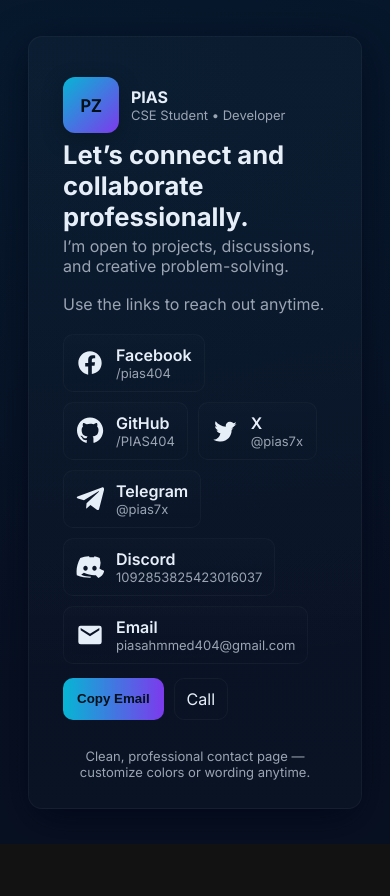
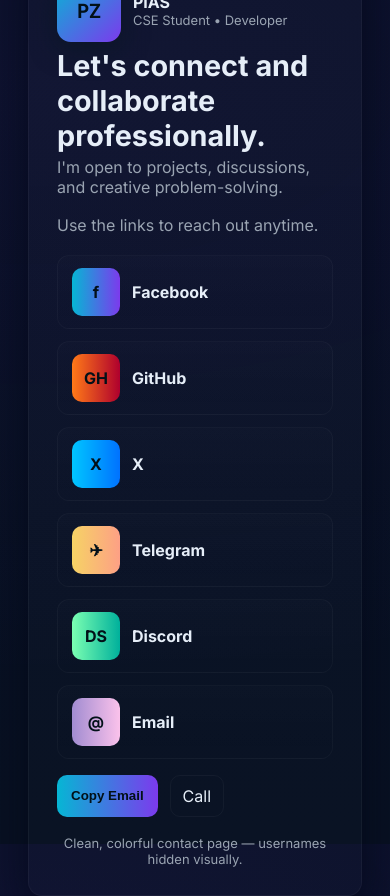
Before and after one commit to PIAS404/contact, a plain HTML site: page index.html in a window 390 px wide. Before the commit the page ends 844 px from the top, so only its background shows below. Drawn offline with Linux system fonts and the light colour scheme.

Commit message:
Refactor contact page layout and styles
Updated styles and structure for improved aesthetics and functionality. Enhanced social media links and adjusted layout for better responsiveness.

```diff
--- a/index.html
+++ b/index.html
@@ -7,106 +7,120 @@
   <link href="https://fonts.googleapis.com/css2?family=Inter:wght@300;400;600;700&family=Roboto+Mono:wght@400;700&display=swap" rel="stylesheet">
   <style>
     :root{
-      --bg:#0f1724;
+      --bg:#071024;
       --card:#0b1220;
       --muted:#9aa4b2;
-      --accent:#06b6d4;
       --glass: rgba(255,255,255,0.03);
+      --accent-a: linear-gradient(90deg,#06b6d4,#7c3aed);
+      --accent-b: linear-gradient(90deg,#ff7a18,#af002d);
+      --accent-c: linear-gradient(90deg,#00c6ff,#0072ff);
+      --accent-d: linear-gradient(90deg,#f6d365,#fda085);
+      --accent-e: linear-gradient(90deg,#7bffb2,#00b09b);
       color-scheme: dark;
       font-family: 'Inter', system-ui, -apple-system, 'Segoe UI', Roboto, 'Helvetica Neue', Arial;
     }
     *{box-sizing:border-box}
     html,body{height:100%;margin:0}
     body{
-      background: radial-gradient(1200px 600px at 10% 10%, rgba(6,182,212,0.06), transparent),
+      background:
+        radial-gradient(1200px 600px at 10% 10%, rgba(124,58,237,0.06), transparent),
         linear-gradient(180deg,#071024 0%, #081122 100%);
       display:flex;align-items:center;justify-content:center;padding:28px;color:#e6eef8;
     }
-
-    .container{width:100%;max-width:960px}
-    /* এখন এক কলাম লেআউট */
+    .container{width:100%;max-width:980px}
     .card{
-      display:block;
-      gap:28px;
       background:linear-gradient(180deg, rgba(255,255,255,0.02), rgba(255,255,255,0.01));
       border-radius:14px;padding:28px;border:1px solid rgba(255,255,255,0.04);box-shadow:0 12px 40px rgba(2,6,23,0.7);
     }
 
-    /* Intro */
-    .intro{padding:12px 6px}
     .brand{display:flex;align-items:center;gap:12px}
     .logo{
-      width:56px;height:56px;border-radius:12px;background:linear-gradient(135deg,var(--accent), #7c3aed);display:flex;align-items:center;justify-content:center;font-weight:700;font-family:'Roboto Mono', monospace;color:#021018;font-size:18px;box-shadow:0 6px 18px rgba(7,22,33,0.6)
+      width:64px;height:64px;border-radius:14px;background:linear-gradient(135deg,#06b6d4,#7c3aed);display:flex;align-items:center;justify-content:center;font-weight:800;font-family:'Roboto Mono',monospace;color:#021018;font-size:20px;box-shadow:0 8px 26px rgba(7,22,33,0.6)
     }
-    h1{margin:6px 0 4px;font-size:1.6rem}
+    h1{margin:6px 0 4px;font-size:1.8rem}
     .subtitle{color:var(--muted);margin:0 0 14px}
     .desc{color:var(--muted);line-height:1.5;margin-bottom:18px}
 
-    .social-grid{display:flex;flex-wrap:wrap;gap:10px;margin-top:6px}
-    .link-card{display:flex;align-items:center;gap:12px;padding:10px 12px;border-radius:10px;background:linear-gradient(180deg, rgba(255,255,255,0.01), transparent);border:1px solid rgba(255,255,255,0.03);min-width:220px;text-decoration:none;color:inherit;transition:transform .14s ease, box-shadow .14s ease}
-    .link-card:hover{transform:translateY(-6px);box-shadow:0 12px 30px rgba(2,6,23,0.5)}
-    .link-card .icon{width:28px;height:28px;flex-shrink:0}
-    .link-meta{display:flex;flex-direction:column}
-    .link-title{font-weight:600}
-    .link-sub{font-size:13px;color:var(--muted)}
+    .social-grid{display:grid;grid-template-columns:repeat(3,1fr);gap:12px;margin-top:6px}
+    .link-card{
+      display:flex;align-items:center;gap:12px;padding:12px 14px;border-radius:12px;
+      background:linear-gradient(180deg, rgba(255,255,255,0.01), rgba(255,255,255,0.00));
+      border:1px solid rgba(255,255,255,0.03);text-decoration:none;color:inherit;transition:transform .14s ease, box-shadow .14s ease;
+      min-height:64px;
+    }
+    .link-card:hover{transform:translateY(-6px);box-shadow:0 18px 40px rgba(7,22,33,0.6)}
+    .icon-wrap{width:48px;height:48px;border-radius:10px;display:flex;align-items:center;justify-content:center;color:#021018;font-weight:700;flex-shrink:0}
+    .meta{display:flex;flex-direction:column}
+    .link-title{font-weight:700}
+    /* hide username text visually but keep accessible through aria-label */
+    .link-sub{display:none}
 
-    /* নিচের বোতন */
-    .actions{display:flex;gap:10px;margin-top:14px;flex-wrap:wrap}
-    .btn-primary{background:linear-gradient(90deg,var(--accent), #7c3aed);padding:10px 14px;border-radius:10px;color:#021018;font-weight:700;border:none;cursor:pointer;text-decoration:none}
+    /* give each card a colorful accent using nth-child */
+    .social-grid a:nth-child(1) .icon-wrap{background:var(--accent-a)}
+    .social-grid a:nth-child(2) .icon-wrap{background:var(--accent-b)}
+    .social-grid a:nth-child(3) .icon-wrap{background:var(--accent-c)}
+    .social-grid a:nth-child(4) .icon-wrap{background:var(--accent-d)}
+    .social-grid a:nth-child(5) .icon-wrap{background:var(--accent-e)}
+    .social-grid a:nth-child(6) .icon-wrap{background:linear-gradient(90deg,#a18cd1,#fbc2eb)}
+
+    .actions{display:flex;gap:12px;margin-top:16px;flex-wrap:wrap}
+    .btn-primary{background:linear-gradient(90deg,#06b6d4,#7c3aed);padding:10px 14px;border-radius:10px;color:#021018;font-weight:700;border:none;cursor:pointer;text-decoration:none}
     .btn-ghost{padding:10px 12px;border-radius:10px;border:1px solid rgba(255,255,255,0.04);background:transparent;color:inherit;text-decoration:none}
 
-    footer{margin-top:16px;text-align:center;color:var(--muted);font-size:13px}
+    footer{margin-top:18px;text-align:center;color:var(--muted);font-size:13px}
 
     @media (max-width:880px){
-      .link-card{min-width:45%}
+      .social-grid{grid-template-columns:repeat(2,1fr)}
+    }
+    @media (max-width:520px){
+      .social-grid{grid-template-columns:1fr}
     }
   </style>
 </head>
 <body>
   <div class="container">
     <main class="card" role="main">
-      <div class="intro">
-        <div class="brand">
+      <div class="brand" style="margin-bottom:6px">
         <div class="logo">PZ</div>
         <div>
-            <div style="font-weight:700">PIAS</div>
+          <div style="font-weight:800">PIAS</div>
           <div style="font-size:13px;color:var(--muted)">CSE Student • Developer</div>
         </div>
       </div>
 
-        <h1>Let’s connect and collaborate professionally.</h1>
-        <p class="subtitle">I’m open to projects, discussions, and creative problem-solving.</p>
+      <h1>Let's connect and collaborate professionally.</h1>
+      <p class="subtitle">I'm open to projects, discussions, and creative problem-solving.</p>
       <p class="desc">Use the links to reach out anytime.</p>
 
       <div class="social-grid" aria-label="Contact links">
-          <a class="link-card" href="https://www.facebook.com/pias404" target="_blank" rel="noopener noreferrer">
-            <span class="icon" aria-hidden="true"><svg width="28" height="28" viewBox="0 0 24 24" fill="currentColor"><path d="M22 12.07C22 6.48 17.52 2 11.93 2S2 6.48 2 12.07c0 4.96 3.66 9.07 8.43 9.92v-7.02h-2.54v-2.9h2.54V9.21c0-2.5 1.49-3.87 3.77-3.87 1.09 0 2.23.2 2.23.2v2.45h-1.25c-1.23 0-1.61.77-1.61 1.56v1.88h2.74l-.44 2.9h-2.3v7.02C18.34 21.14 22 17.03 22 12.07z"/></svg></span>
-            <div class="link-meta"><div class="link-title">Facebook</div><div class="link-sub">/pias404</div></div>
+        <a class="link-card" href="https://www.facebook.com/pias404" aria-label="Facebook /pias404" target="_blank" rel="noopener noreferrer">
+          <div class="icon-wrap" aria-hidden="true">f</div>
+          <div class="meta"><div class="link-title">Facebook</div><div class="link-sub">/pias404</div></div>
         </a>
 
-          <a class="link-card" href="https://github.com/PIAS404" target="_blank" rel="noopener noreferrer">
-            <span class="icon" aria-hidden="true"><svg width="28" height="28" viewBox="0 0 24 24" fill="currentColor"><path d="M12 .5C5.73.5.86 5.37.86 11.64c0 4.9 3.18 9.06 7.59 10.53.56.1.77-.24.77-.54v-1.9c-3.09.67-3.75-1.5-3.75-1.5-.5-1.25-1.22-1.58-1.22-1.58-.99-.68.08-.66.08-.66 1.1.08 1.69 1.13 1.69 1.13.98 1.67 2.57 1.19 3.2.91.1-.71.38-1.19.69-1.46-2.47-.28-5.07-1.24-5.07-5.52 0-1.22.44-2.22 1.16-3.01-.12-.28-.5-1.42.11-2.95 0 0 .95-.3 3.12 1.15a10.79 10.79 0 012.84-.38c.96 0 1.92.12 2.83.38 2.17-1.45 3.12-1.15 3.12-1.15.61 1.53.23 2.67.11 2.95.72.79 1.16 1.79 1.16 3.01 0 4.29-2.6 5.24-5.08 5.52.39.34.73 1.01.73 2.04v3.03c0 .3.21.64.78.53 4.4-1.47 7.57-5.63 7.57-10.53C23.14 5.37 18.27.5 12 .5z"/></svg></span>
-            <div class="link-meta"><div class="link-title">GitHub</div><div class="link-sub">/PIAS404</div></div>
+        <a class="link-card" href="https://github.com/PIAS404" aria-label="GitHub /PIAS404" target="_blank" rel="noopener noreferrer">
+          <div class="icon-wrap" aria-hidden="true">GH</div>
+          <div class="meta"><div class="link-title">GitHub</div><div class="link-sub">/PIAS404</div></div>
         </a>
 
-          <a class="link-card" href="https://x.com/pias7x" target="_blank" rel="noopener noreferrer">
-            <span class="icon" aria-hidden="true"><svg width="28" height="28" viewBox="0 0 24 24" fill="currentColor"><path d="M22 5.92c-.63.28-1.3.47-2.01.56.72-.43 1.28-1.12 1.54-1.94-.67.4-1.42.69-2.22.85A3.52 3.52 0 0016.11 4c-1.92 0-3.48 1.56-3.48 3.48 0 .27.03.54.09.79C9.27 8.2 6.05 6.4 4 3.67c-.3.53-.47 1.12-.47 1.76 0 1.21.62 2.27 1.57 2.89-.57-.02-1.11-.18-1.58-.44v.04c0 1.7 1.21 3.12 2.82 3.44-.29.08-.59.12-.9.12-.22 0-.44-.02-.65-.06.45 1.4 1.75 2.42 3.29 2.45A7.07 7.07 0 012 19.54 10 10 0 008.29 21c6.05 0 9.37-5.02 9.37-9.38v-.43c.64-.46 1.2-1.04 1.65-1.7-.58.26-1.2.45-1.85.53z"/></svg></span>
-            <div class="link-meta"><div class="link-title">X</div><div class="link-sub">@pias7x</div></div>
+        <a class="link-card" href="https://x.com/pias7x" aria-label="X @pias7x" target="_blank" rel="noopener noreferrer">
+          <div class="icon-wrap" aria-hidden="true">X</div>
+          <div class="meta"><div class="link-title">X</div><div class="link-sub">@pias7x</div></div>
         </a>
 
-          <a class="link-card" href="https://t.me/pias7x" target="_blank" rel="noopener noreferrer">
-            <span class="icon" aria-hidden="true"><svg width="28" height="28" viewBox="0 0 24 24" fill="currentColor"><path d="M9.04 15.6l-.39 4.5c.56 0 .8-.24 1.1-.52l2.64-2.4 5.48 4.02c1.01.56 1.74.27 2-.95L23.99 4.2c.35-1.77-.64-2.52-1.8-2.08L1.92 9.6c-1.66.62-1.65 1.52-.28 1.94l5.2 1.62 12.09-7.66c.57-.37 1.08-.17.66.2L9.04 15.6z"/></svg></span>
-            <div class="link-meta"><div class="link-title">Telegram</div><div class="link-sub">@pias7x</div></div>
+        <a class="link-card" href="https://t.me/pias7x" aria-label="Telegram @pias7x" target="_blank" rel="noopener noreferrer">
+          <div class="icon-wrap" aria-hidden="true">✈</div>
+          <div class="meta"><div class="link-title">Telegram</div><div class="link-sub">@pias7x</div></div>
         </a>
 
-          <a class="link-card" href="https://discord.com/users/1092853825423016037" target="_blank" rel="noopener noreferrer">
-            <span class="icon" aria-hidden="true"><svg width="28" height="28" viewBox="0 0 71 55" fill="currentColor" xmlns="http://www.w3.org/2000/svg"><path d="M60.104 4.552A58.2 58.2 0 0046.9.5c-.44.74-.93 1.72-1.28 2.48-3.81-.57-7.55-.57-11.31 0-.35-.76-.84-1.74-1.28-2.48A58.16 58.16 0 0010.9 4.6C2.45 20.07 0 34.19 2.11 48.62 13.66 53.83 25.1 54.5 36.45 54.86c.66-.83 1.23-1.71 1.71-2.64-8.54-.25-16.98-1.59-24.92-5.08 2.16-1.96 4.36-3.63 6.8-5.07 9.53 4.48 19.6 6.88 30.4 6.23 2.01 2.5 4.18 4.79 6.5 6.86 8.05-3.83 12.77-9.74 14.6-17.87-4.1-1.91-8.16-3.86-12.06-6.07 1.5-4.6 2.52-9.47 2.87-14.49zM24.14 37.1c-3.08 0-5.58-2.8-5.58-6.25 0-3.45 2.5-6.25 5.58-6.25 3.08 0 5.58 2.8 5.58 6.25 0 3.45-2.5 6.25-5.58 6.25zm22.72 0c-3.08 0-5.58-2.8-5.58-6.25 0-3.45 2.5-6.25 5.58-6.25 3.08 0 5.58 2.8 5.58 6.25 0 3.45-2.5 6.25-5.58 6.25z"/></svg></span>
-            <div class="link-meta"><div class="link-title">Discord</div><div class="link-sub">1092853825423016037</div></div>
+        <a class="link-card" href="https://discord.com/users/1092853825423016037" aria-label="Discord 1092853825423016037" target="_blank" rel="noopener noreferrer">
+          <div class="icon-wrap" aria-hidden="true">DS</div>
+          <div class="meta"><div class="link-title">Discord</div><div class="link-sub">1092853825423016037</div></div>
         </a>
 
-          <a class="link-card" href="mailto:piasahmmed404@gmail.com" target="_blank" rel="noopener noreferrer">
-            <span class="icon" aria-hidden="true"><svg width="28" height="28" viewBox="0 0 24 24" fill="currentColor"><path d="M20 4H4a2 2 0 00-2 2v12a2 2 0 002 2h16a2 2 0 002-2V6a2 2 0 00-2-2zm0 4l-8 5-8-5V6l8 5 8-5v2z"/></svg></span>
-            <div class="link-meta"><div class="link-title">Email</div><div class="link-sub">piasahmmed404@gmail.com</div></div>
+        <a class="link-card" href="mailto:piasahmmed404@gmail.com" aria-label="Email piasahmmed404@gmail.com" target="_blank" rel="noopener noreferrer">
+          <div class="icon-wrap" aria-hidden="true">@</div>
+          <div class="meta"><div class="link-title">Email</div><div class="link-sub">piasahmmed404@gmail.com</div></div>
         </a>
       </div>
 
@@ -114,17 +128,16 @@
         <button class="btn-primary" onclick="copyText('piasahmmed404@gmail.com')">Copy Email</button>
         <a class="btn-ghost" href="tel:+8801985337255">Call</a>
       </div>
-      </div>
 
-      <footer>Clean, professional contact page — customize colors or wording anytime.</footer>
+      <footer>Clean, colorful contact page — usernames hidden visually.</footer>
     </main>
   </div>
 
   <script>
     function copyText(text){
       navigator.clipboard.writeText(text).then(()=>{
-        const old = document.title;document.title = 'Copied ✓';setTimeout(()=>document.title = old,900);
-      }).catch(()=>alert('Copy failed — please copy manually'))
+        const old = document.title; document.title = 'Copied ✓'; setTimeout(()=>document.title = old,900);
+      }).catch(()=>alert('Copy failed'));
     }
   </script>
 </body>
```
Lines whose indentation alone changed are shown as unchanged.
